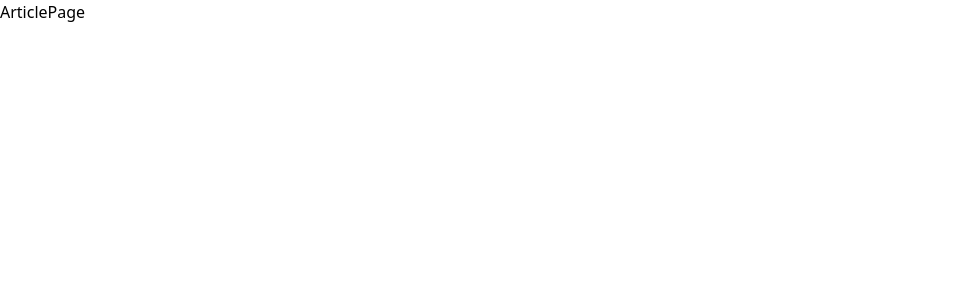
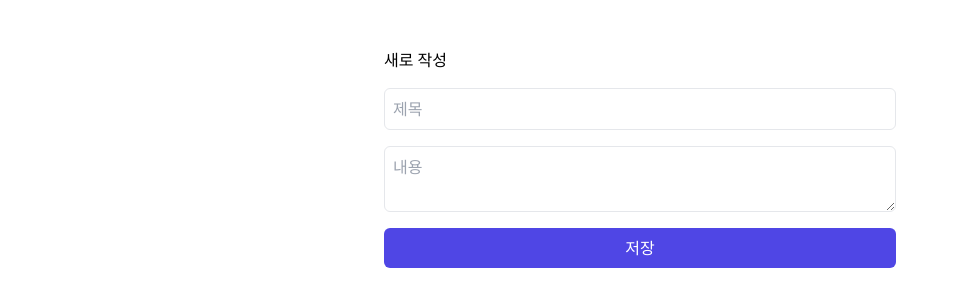
Before and after one commit to J1HOo/blog, a React (Create React App) app: page /articles/add in a window 1280 px wide. Shown: the top 306 px of the page, without its empty margins (0-959 px from the left). Built offline with nearby package versions, Linux system fonts and the light colour scheme.

Commit message:
add for ArticleAddPage

```diff
--- a/src/App.tsx
+++ b/src/App.tsx
@@ -1,5 +1,6 @@
 import React from "react";
 import { BrowserRouter, Route, Switch } from "react-router-dom";
+import { ArticleAddPage } from "./pages/ArticleAddPage";
 import { ArticlePage } from "./pages/ArticlePage";
 import { HomePage } from "./pages/HomePage";
 
@@ -7,6 +8,7 @@ function App() {
   return (
     <BrowserRouter>
       <Switch>
+        <Route path="/articles/add" component={ArticleAddPage} />
         <Route path="/articles/:id" component={ArticlePage} />
         <Route path="/" component={HomePage} />
       </Switch>
--- /dev/null
+++ b/src/pages/ArticleAddPage.tsx
@@ -0,0 +1,45 @@
+import React from "react";
+import { useState } from "react";
+import { useHistory } from "react-router-dom";
+import { articles } from "../dummy";
+
+export const ArticleAddPage = () => {
+  const { goBack } = useHistory();
+  const [title, setTitle] = useState("");
+  const [content, setContent] = useState("");
+
+  return (
+    <>
+      <div className="max-w-lg mx-auto pt-12 flex flex-col space-y-4">
+        <h1>새로 작성</h1>
+        <input
+          className="border rounded-md border-gray-200 p-2"
+          placeholder="제목"
+          value={title}
+          onChange={(e) => setTitle(e.target.value)}
+        />
+        <textarea
+          className="border rounded-md border-gray-200 p-2"
+          placeholder="내용"
+          value={content}
+          onChange={(e) => setContent(e.target.value)}
+        />
+        <button
+          className="bg-indigo-600 text-white rounded-md px-4 py-2"
+          onClick={() => {
+            const id = articles.length + 2;
+            articles.push({
+              id,
+              title,
+              content,
+              thumbnail: `https://source.unsplash.com/random/400x400?sig=${id}`,
+            });
+            goBack();
+          }}
+        >
+          저장
+        </button>
+      </div>
+    </>
+  );
+};
--- a/src/pages/ArticlePage.tsx
+++ b/src/pages/ArticlePage.tsx
@@ -1,5 +1,19 @@
 import React from "react";
+import { useHistory, useParams } from "react-router-dom";
+import { articles } from "../dummy";
 
 export const ArticlePage = () => {
-  return <>ArticlePage</>;
+  const { goBack } = useHistory();
+  const { id } = useParams<{ id: string }>();
+  const article = articles.find((article) => article.id === Number(id));
+
+  if (!article) return <>404, Not Found</>;
+  return (
+    <>
+      <button onClick={goBack}>뒤로가기</button>
+      <h1>{article.title}</h1>
+      <img src={article.thumbnail} alt="thumbnail" />
+      <p className="text-gray-500 text-sm">{article.content}</p>
+    </>
+  );
 };
--- a/src/pages/HomePage.tsx
+++ b/src/pages/HomePage.tsx
@@ -1,8 +1,10 @@
 import React from "react";
+import { useHistory } from "react-router-dom";
 import { Card } from "../components/Card";
 import { articles } from "../dummy";
 
 export const HomePage = () => {
+  const { push } = useHistory();
   return (
     <>
       {/* Header */}
@@ -15,6 +17,14 @@ export const HomePage = () => {
 
       {/* Body */}
       <div className="max-w-screen-lg mx-auto">
+        <div className="p-4">
+          <button
+            className="bg-indigo-600 text-white rounded-md px-4 py-2"
+            onClick={() => push("/articles/add")}
+          >
+            새로 작성
+          </button>
+        </div>
         <div className="grid grid-cols-3 gap-x-2 gap-y-4 m-2 mt-8">
           {articles.map((article) => (
             <Card key={article.id} article={article} />
```
